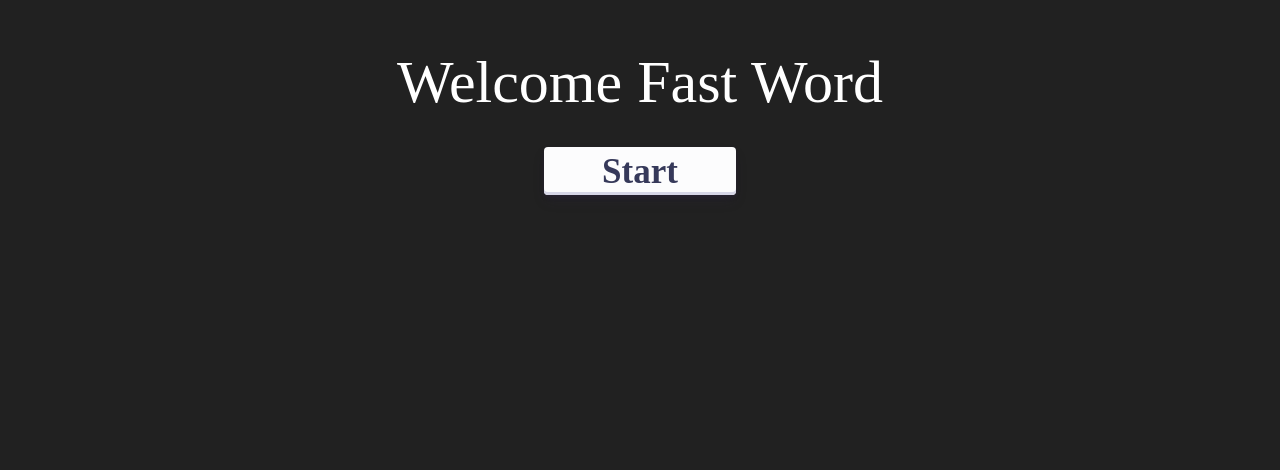
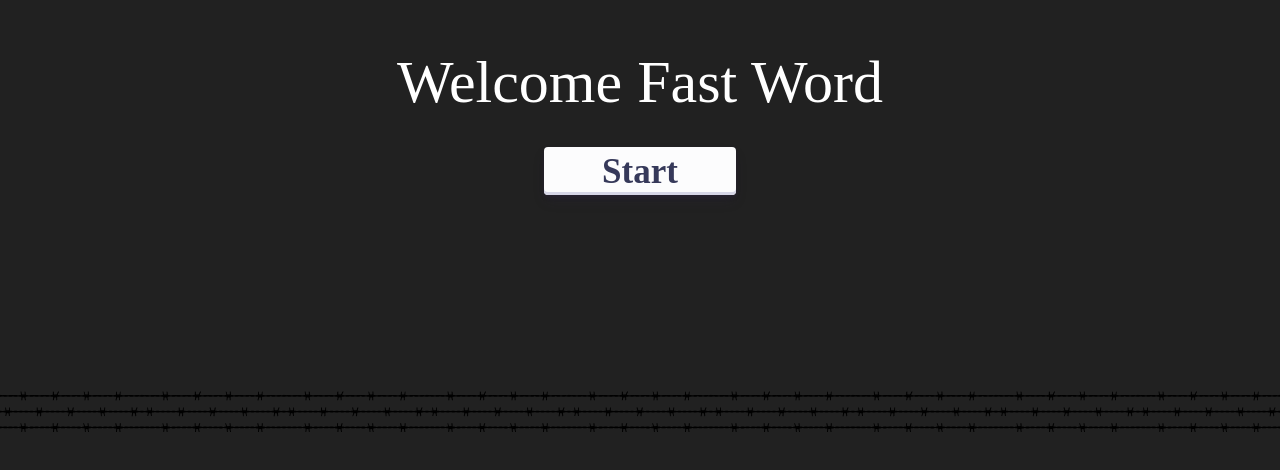
Before and after one commit to emreunsal1/fast-word, a React (Vite) app: page / in a window 1280 px wide. Shown: the part 252-722 px from the top of the page. Built offline with nearby package versions, Linux system fonts and the light colour scheme; a web font is replaced by a local one.

Commit message:
add barbed

```diff
--- a/src/App.jsx
+++ b/src/App.jsx
@@ -4,6 +4,7 @@ import { generateRandomWord } from "./utils";
 import { getContext } from "./Context";
 import "./style/index.scss";
 import GameOverMenu from "./components/GameOverMenu";
+import Barbed from "./components/Barbed";
 
 function App() {
   const { state, setState } = getContext();
@@ -71,7 +72,7 @@ function App() {
       const removeBoxInterval = setInterval(() => {
         const updatedBox = showWord.map((box) => {
           const newTop = box.top + 6 + level;
-          if (newTop >= 400 && box.visible) {
+          if (newTop >= window.innerHeight - 250 && box.visible) {
             document.body.style.boxShadow = "inset 0px 0px 100px -10px red";
             setTimeout(() => {
               document.body.style.boxShadow = "none";
@@ -179,6 +180,7 @@ function App() {
           })}
         </div>
         {healt.current === 0 && <GameOverMenu score={point.current} resetGame={resetGame} />}
+        <Barbed count={Math.round(window.innerWidth / 150)}/>
          {!isStart && healt.current !== 0 &&  <div className="input-container">
             <input
               onChange={(e) => setLetters(e.target.value)}
--- /dev/null
+++ b/src/components/Barbed.jsx
@@ -0,0 +1,18 @@
+import React, { useEffect } from "react";
+import { createRoot } from "react-dom/client";
+import barbed from "../assets/barbed.svg";
+import "../style/barbed.scss";
+
+export default function Barbed({ count }) {
+  return (
+    <div id="barbed" style={{top: window.innerHeight - 250 + 90}}>
+      {Array(count)
+        .fill(<img src={barbed} />)
+        .map((item, index) => (
+          <div className="img-wrapper" key={index}>
+            {item}
+          </div>
+        ))}
+    </div>
+  );
+}
--- /dev/null
+++ b/src/style/barbed.scss
@@ -0,0 +1,12 @@
+#barbed {
+  display: flex;
+  width: 100%;
+  position: fixed;
+  .img-wrapper {
+    height: 100px;
+    img {
+      width: 100%;
+      height: 100%;
+    }
+  }
+}
```
Also changed, not shown: src/assets/barbed.svg (added).
